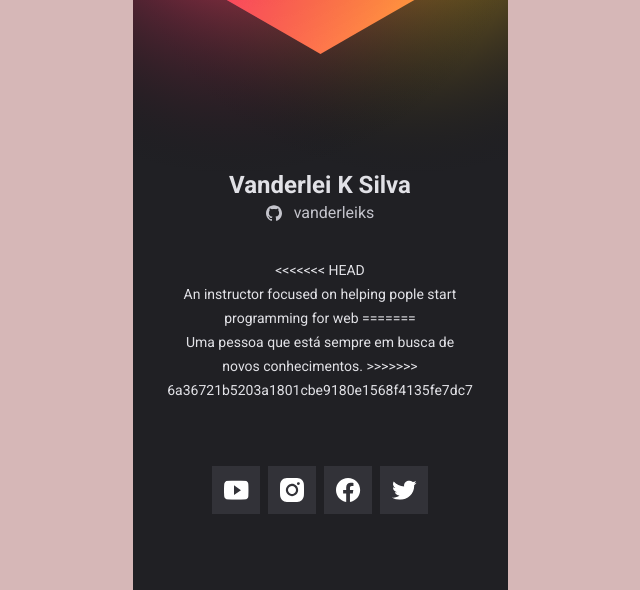
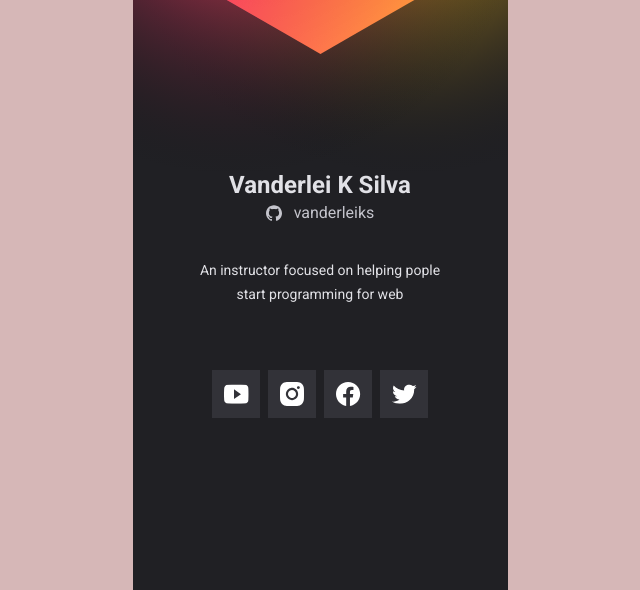
Before and after one commit to VanderleiKs/nlw7-origin, a plain HTML site: page index.html in a window 1280 px wide. Shown: the part 222-812 px from the top of the page, without its empty margins (320-960 px from the left). Drawn offline with Linux system fonts and the light colour scheme; no server answers.

Commit message:
fix errors

```diff
--- a/index.html
+++ b/index.html
@@ -42,13 +42,8 @@
           </a>
         </div>
         <div class="description">
-<<<<<<< HEAD
           <p id="descriptionUser">
             An instructor focused on helping pople start programming for web
-=======
-          <p>
-            Uma pessoa que está sempre em busca de novos conhecimentos.
->>>>>>> 6a36721b5203a1801cbe9180e1568f4135fe7dc7
           </p>
         </div>
         <div class="social_links">
```
